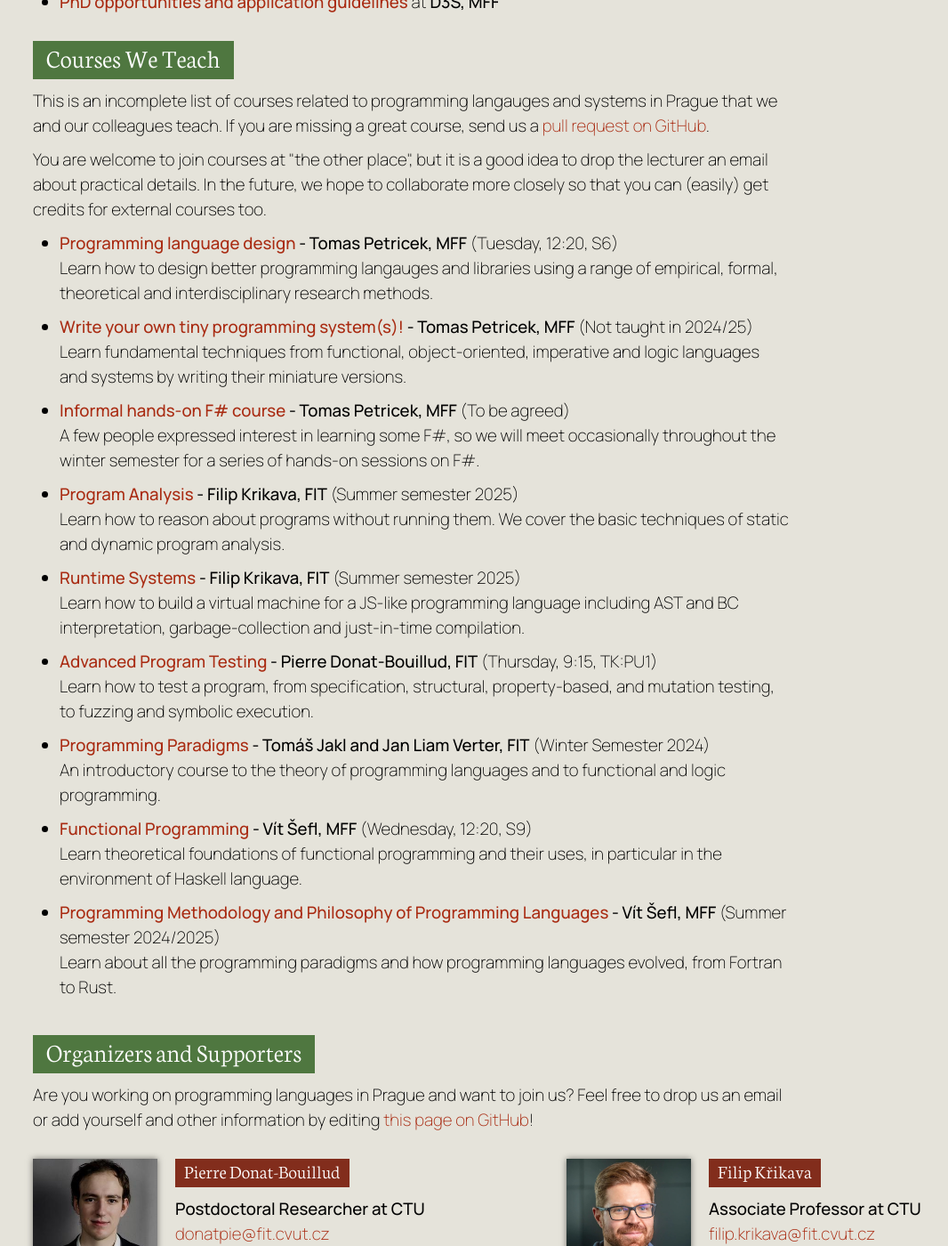
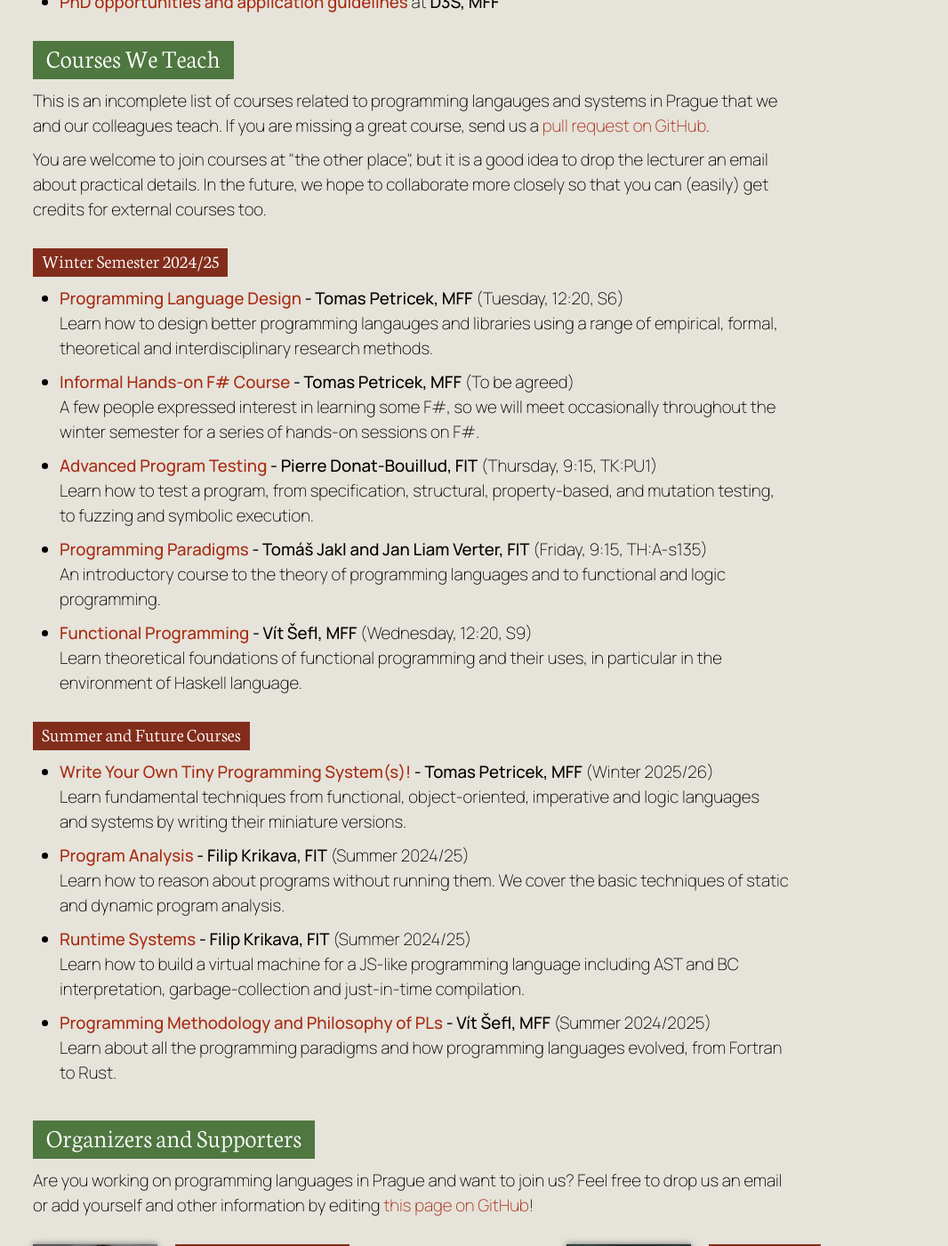
Before and after one commit to prgprg-org/prgprg-org.github.io, a Jekyll site: the page built from index.html, in a window 1280 px wide and 1400 px high, scrolled down 1653 px. Shown: the whole window at 89% size, without its empty margins (27-1093 px from the left). Built offline with Jekyll 4.4.1, drawn with Linux system fonts in a browser that asks for light colours.

Commit message:
Add time for PPAs and split current/future

```diff
--- a/_data/courses.yml
+++ b/_data/courses.yml
@@ -1,32 +1,34 @@
-- title: Programming language design
+- title: Programming Language Design
   schedule: Tuesday, 12:20, S6
   lecturer: Tomas Petricek, MFF
   link: https://d3s.mff.cuni.cz/teaching/nprg075/
   label: Learn how to design better programming langauges and libraries using a range of empirical, formal, theoretical and interdisciplinary research methods.
   language: English
+  current: yes
 
-- title: Write your own tiny programming system(s)!
-  schedule: Not taught in 2024/25
+- title: Write Your Own Tiny Programming System(s)!
+  schedule: Winter 2025/26
   lecturer: Tomas Petricek, MFF
   link: https://d3s.mff.cuni.cz/teaching/nprg077/
   label: Learn fundamental techniques from functional, object-oriented, imperative and logic languages and systems by writing their miniature versions.
   language: English
 
-- title: Informal hands-on F# course
+- title: Informal Hands-on F# Course
   schedule: To be agreed
   lecturer: Tomas Petricek, MFF
   link: https://forms.gle/exXgjDi6Gv5GPy5Z6
   label: A few people expressed interest in learning some F#, so we will meet occasionally throughout the winter semester for a series of hands-on sessions on F#.
   language: English/Czech
+  current: yes
 
 - title: Program Analysis
-  schedule: Summer semester 2025
+  schedule: Summer 2024/25
   lecturer: Filip Krikava, FIT
   link: https://bk.fit.cvut.cz/en/predmety/00/00/00/00/00/00/06/08/21/p6082106.html
   label: Learn how to reason about programs without running them. We cover the basic techniques of static and dynamic program analysis.
 
 - title: Runtime Systems
-  schedule: Summer semester 2025
+  schedule: Summer 2024/25
   lecturer: Filip Krikava, FIT
   link: https://bk.fit.cvut.cz/en/predmety/00/00/00/00/00/00/06/11/45/p6114506.html
   label: Learn how to build a virtual machine for a JS-like programming language including AST and BC interpretation, garbage-collection and just-in-time compilation.
@@ -34,16 +36,18 @@
 - title: Advanced Program Testing
   schedule: Thursday, 9:15, TK:PU1
   lecturer: Pierre Donat-Bouillud, FIT
-  link: https://bilakniha.cvut.cz/en/predmet7585206.html#gsc.tab=0
+  link: https://bilakniha.cvut.cz/en/predmet7585206.html
   label: Learn how to test a program, from specification, structural, property-based, and mutation testing, to fuzzing and symbolic execution.
   language: English
+  current: yes
 
 - title: Programming Paradigms
-  schedule: Winter Semester 2024
+  schedule: Friday, 9:15, TH:A-s135
   lecturer: Tomáš Jakl and Jan Liam Verter, FIT
   link: https://bilakniha.cvut.cz/cs/predmet6706506.html
   label: An introductory course to the theory of programming languages and to functional and logic programming.
   language: English/Czech
+  current: yes
 
 - title: Functional Programming
   schedule: Wednesday, 12:20, S9
@@ -51,9 +55,10 @@
   link: https://is.cuni.cz/studium/predmety/index.php?do=predmet&kod=NAIL097
   label: Learn theoretical foundations of functional programming and their uses, in particular in the environment of Haskell language.
   language: English/Czech
+  current: yes
 
-- title: Programming Methodology and Philosophy of Programming Languages
-  schedule: Summer semester 2024/2025
+- title: Programming Methodology and Philosophy of PLs
+  schedule: Summer 2024/2025
   lecturer: Vít Šefl, MFF
   link: https://is.cuni.cz/studium/predmety/index.php?do=predmet&kod=NPRG003
   label: Learn about all the programming paradigms and how programming languages evolved, from Fortran to Rust.
--- a/index.html
+++ b/index.html
@@ -98,10 +98,22 @@ layout: default
     <p>You are welcome to join courses at "the other place", but it is a good idea to drop the lecturer an email about practical details.
       In the future, we hope to collaborate more closely so that you can (easily) get credits for external courses too.
     </p>
+    <h3>Winter Semester 2024/25</h3>
     <ul>
       {% for it in site.data.courses %}
+      {% if it.current %}
       <li><p><strong><a href="{{ it.link }}">{{ it.title }}</a> - {{ it.lecturer }}</strong> ({{ it.schedule }})</p>
         <p>{{ it.label }}</p></li>
+      {% endif %}
+      {% endfor %}
+    </ul>
+    <h3>Summer and Future Courses</h3>
+    <ul>
+      {% for it in site.data.courses %}
+      {% unless it.current %}
+      <li><p><strong><a href="{{ it.link }}">{{ it.title }}</a> - {{ it.lecturer }}</strong> ({{ it.schedule }})</p>
+        <p>{{ it.label }}</p></li>
+      {% endunless %}
       {% endfor %}
     </ul>
   </div>
```
